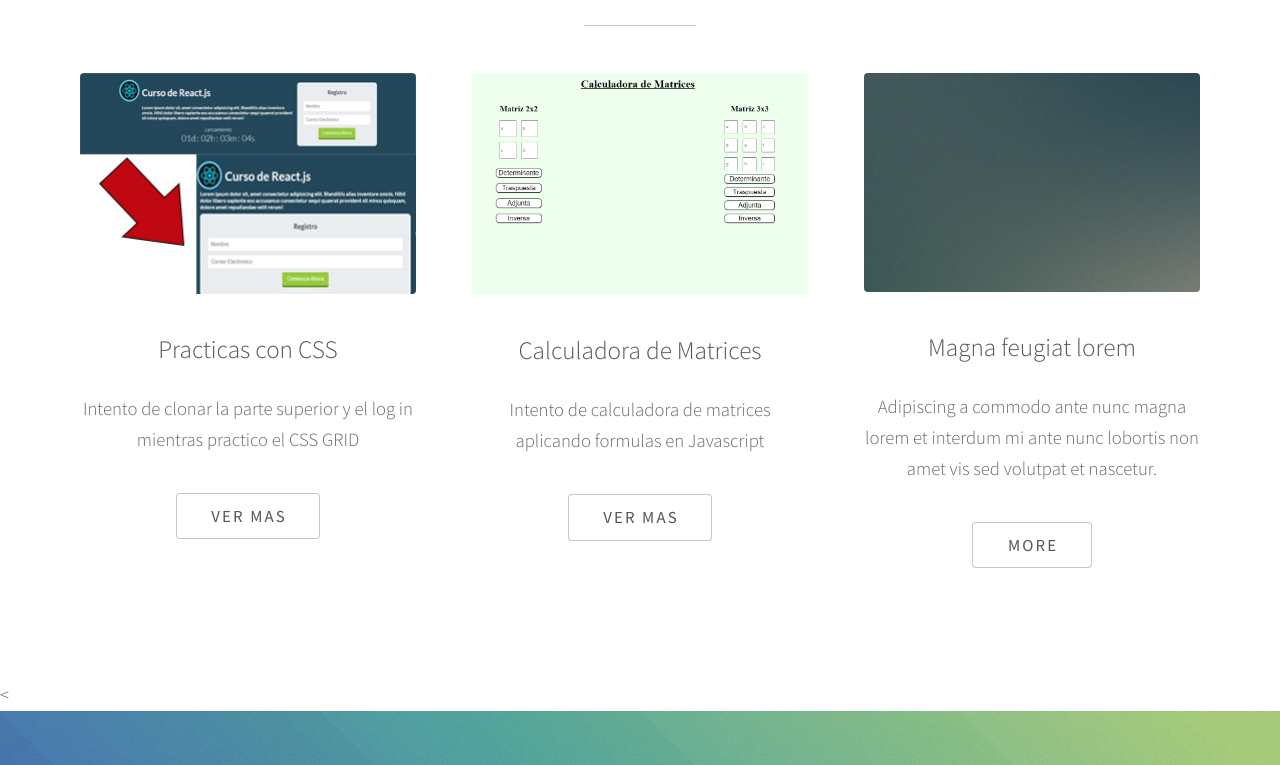
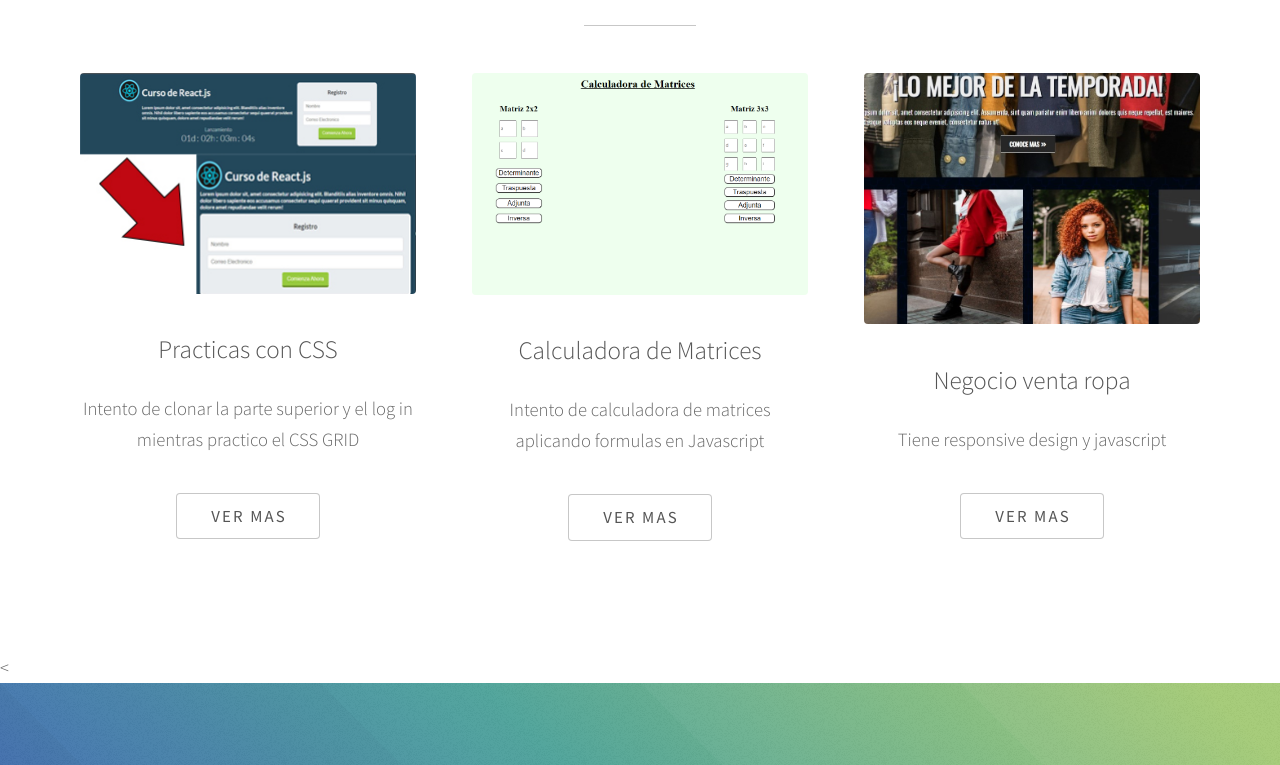
Before and after one commit to paluzz/Portfolio, a plain HTML site: page index.html in a window 1280 px wide. Shown: the part 626-1391 px from the top of the page. Drawn offline with Linux system fonts and the light colour scheme.

Commit message:
Agrego pagina nueva

```diff
--- a/index.html
+++ b/index.html
@@ -39,7 +39,7 @@
 							</ul>
 						</div>
 						<div class="col-4 col-12-medium">
-							<span class="image fit"><img src="images/1.png" alt="" /></span>
+							<span class="image fit"><img src="images/1.png" alt="matriz" /></span>
 							<h3>Calculadora de Matrices</h3>
 							<p>Intento de calculadora de matrices aplicando formulas en Javascript</p>
 							<ul class="actions special">
@@ -47,11 +47,11 @@
 							</ul>
 						</div>
 						<div class="col-4 col-12-medium">
-							<span class="image fit"><img src="images/pic04.jpg" alt="" /></span>
-							<h3>Magna feugiat lorem</h3>
-							<p>Adipiscing a commodo ante nunc magna lorem et interdum mi ante nunc lobortis non amet vis sed volutpat et nascetur.</p>
+							<span class="image fit"><img src="images/lamda.jpg" alt="xlamda" /></span>
+							<h3>Negocio venta ropa</h3>
+							<p>Tiene responsive design y javascript</p>
 							<ul class="actions special">
-								<li><a href="#" class="button">More</a></li>
+								<li><a href="https://x-lamda.netlify.app" class="button" target="_blank">Ver mas</a></li>
 							</ul>
 						</div>
 					</div>
```
Also changed, not shown: images/lamda.jpg (added).
